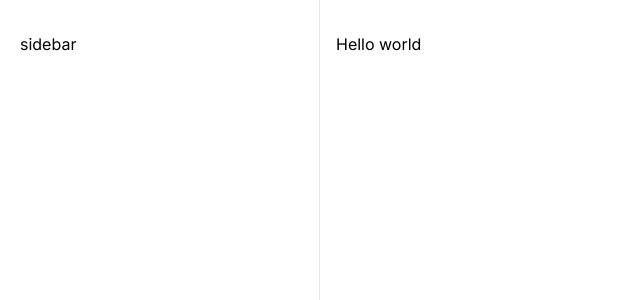
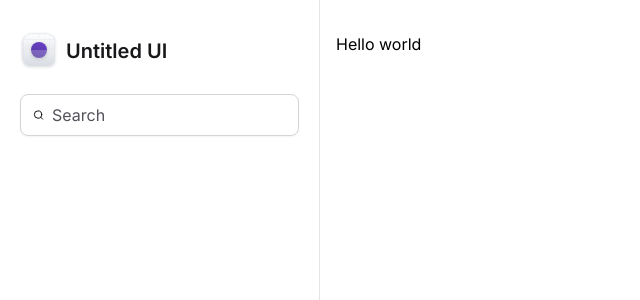
Before and after one commit to YonaraMirelly/tailwind-next, a Next.js app: page / in a window 1280 px wide. Shown: the top 300 px of the page, without its empty margins (0-640 px from the left). Built offline with nearby package versions, Linux system fonts and the light colour scheme.

Commit message:
Logo e Input de Busca

```diff
--- a/package.json
+++ b/package.json
@@ -9,6 +9,7 @@
     "lint": "next lint"
   },
   "dependencies": {
+    "lucide-react": "^0.312.0",
     "next": "14.1.0",
     "react": "^18",
     "react-dom": "^18"
--- /dev/null
+++ b/src/app/components/Sidebar/Logo.tsx
@@ -0,0 +1,212 @@
+
+
+export function Logo() {
+  return (
+    <strong className="flex items-center gap-2 text-xl font-semibold text-zinc-900">
+      <svg
+        width={38}
+        height={38}
+        viewBox="0 0 38 38"
+        fill="none"
+        xmlns="http://www.w3.org/2000/svg"
+
+      >
+        <g filter="url(#filter0_dd_13991_307)">
+          <g clipPath="url(#clip0_13991_307)">
+            <rect x={3} y={2} width={32} height={32} rx={8} fill="#fff" />
+            <rect
+              x={3}
+              y={2}
+              width={32}
+              height={32}
+              rx={8}
+              fill="url(#paint0_linear_13991_307)"
+            />
+            <path
+              fillRule="evenodd"
+              clipRule="evenodd"
+              d="M19 4.039c-7.71 0-13.961 6.25-13.961 13.961 0 7.71 6.25 13.961 13.961 13.961 7.71 0 13.961-6.25 13.961-13.961 0-7.71-6.25-13.961-13.961-13.961zM4.961 18c0-7.753 6.286-14.039 14.039-14.039S33.039 10.247 33.039 18 26.753 32.039 19 32.039 4.961 25.753 4.961 18z"
+              fill="#D0D5DD"
+            />
+            <path
+              fillRule="evenodd"
+              clipRule="evenodd"
+              d="M19 14.078a3.922 3.922 0 100 7.845 3.922 3.922 0 000-7.845zM15 18a4 4 0 118 0 4 4 0 01-8 0z"
+              fill="#D0D5DD"
+            />
+            <path
+              fillRule="evenodd"
+              clipRule="evenodd"
+              d="M19 15.32a2.68 2.68 0 100 5.36 2.68 2.68 0 000-5.36zM16.243 18a2.757 2.757 0 115.514 0 2.757 2.757 0 01-5.514 0z"
+              fill="#D0D5DD"
+            />
+            <path d="M18.961 2h.078v32h-.078V2z" fill="#D0D5DD" />
+            <path d="M35 17.96v.079H3v-.078h32z" fill="#D0D5DD" />
+            <path
+              d="M29.602 2h.078v32h-.078V2zM13.64 2h.078v32h-.077V2zM24.282 2h.077v32h-.077V2zM8.32 2h.078v32H8.32V2z"
+              fill="#D0D5DD"
+            />
+            <path
+              d="M35 28.602v.077H3v-.077h32zM35 12.64v.078H3v-.077h32zM35 23.281v.078H3v-.078h32zM35 7.32v.078H3V7.32h32z"
+              fill="#D0D5DD"
+            />
+            <g filter="url(#filter1_dd_13991_307)">
+              <circle
+                cx={19}
+                cy={18}
+                r={8}
+                fill="url(#paint1_linear_13991_307)"
+              />
+            </g>
+            <g filter="url(#filter2_b_13991_307)">
+              <path
+                d="M3 18h32v3.2c0 4.48 0 6.72-.872 8.432a8 8 0 01-3.496 3.496C28.92 34 26.68 34 22.2 34h-6.4c-4.48 0-6.72 0-8.432-.872a8 8 0 01-3.496-3.496C3 27.92 3 25.68 3 21.2V18z"
+                fill="#fff"
+                fillOpacity={0.2}
+              />
+            </g>
+          </g>
+          <rect
+            x={3.15}
+            y={2.15}
+            width={31.7}
+            height={31.7}
+            rx={7.85}
+            stroke="#D0D5DD"
+            strokeWidth={0.3}
+          />
+        </g>
+        <defs>
+          <filter
+            id="filter0_dd_13991_307"
+            x={0}
+            y={0}
+            width={38}
+            height={38}
+            filterUnits="userSpaceOnUse"
+            colorInterpolationFilters="sRGB"
+          >
+            <feFlood floodOpacity={0} result="BackgroundImageFix" />
+            <feColorMatrix
+              in="SourceAlpha"
+              values="0 0 0 0 0 0 0 0 0 0 0 0 0 0 0 0 0 0 127 0"
+              result="hardAlpha"
+            />
+            <feOffset dy={1} />
+            <feGaussianBlur stdDeviation={1} />
+            <feColorMatrix values="0 0 0 0 0.0627451 0 0 0 0 0.0941176 0 0 0 0 0.156863 0 0 0 0.06 0" />
+            <feBlend
+              in2="BackgroundImageFix"
+              result="effect1_dropShadow_13991_307"
+            />
+            <feColorMatrix
+              in="SourceAlpha"
+              values="0 0 0 0 0 0 0 0 0 0 0 0 0 0 0 0 0 0 127 0"
+              result="hardAlpha"
+            />
+            <feOffset dy={1} />
+            <feGaussianBlur stdDeviation={1.5} />
+            <feColorMatrix values="0 0 0 0 0.0627451 0 0 0 0 0.0941176 0 0 0 0 0.156863 0 0 0 0.1 0" />
+            <feBlend
+              in2="effect1_dropShadow_13991_307"
+              result="effect2_dropShadow_13991_307"
+            />
+            <feBlend
+              in="SourceGraphic"
+              in2="effect2_dropShadow_13991_307"
+              result="shape"
+            />
+          </filter>
+          <filter
+            id="filter1_dd_13991_307"
+            x={8}
+            y={8}
+            width={22}
+            height={22}
+            filterUnits="userSpaceOnUse"
+            colorInterpolationFilters="sRGB"
+          >
+            <feFlood floodOpacity={0} result="BackgroundImageFix" />
+            <feColorMatrix
+              in="SourceAlpha"
+              values="0 0 0 0 0 0 0 0 0 0 0 0 0 0 0 0 0 0 127 0"
+              result="hardAlpha"
+            />
+            <feOffset dy={1} />
+            <feGaussianBlur stdDeviation={1} />
+            <feColorMatrix values="0 0 0 0 0.0627451 0 0 0 0 0.0941176 0 0 0 0 0.156863 0 0 0 0.06 0" />
+            <feBlend
+              in2="BackgroundImageFix"
+              result="effect1_dropShadow_13991_307"
+            />
+            <feColorMatrix
+              in="SourceAlpha"
+              values="0 0 0 0 0 0 0 0 0 0 0 0 0 0 0 0 0 0 127 0"
+              result="hardAlpha"
+            />
+            <feOffset dy={1} />
+            <feGaussianBlur stdDeviation={1.5} />
+            <feColorMatrix values="0 0 0 0 0.0627451 0 0 0 0 0.0941176 0 0 0 0 0.156863 0 0 0 0.1 0" />
+            <feBlend
+              in2="effect1_dropShadow_13991_307"
+              result="effect2_dropShadow_13991_307"
+            />
+            <feBlend
+              in="SourceGraphic"
+              in2="effect2_dropShadow_13991_307"
+              result="shape"
+            />
+          </filter>
+          <filter
+            id="filter2_b_13991_307"
+            x={-2}
+            y={13}
+            width={42}
+            height={26}
+            filterUnits="userSpaceOnUse"
+            colorInterpolationFilters="sRGB"
+          >
+            <feFlood floodOpacity={0} result="BackgroundImageFix" />
+            <feGaussianBlur in="BackgroundImageFix" stdDeviation={2.5} />
+            <feComposite
+              in2="SourceAlpha"
+              operator="in"
+              result="effect1_backgroundBlur_13991_307"
+            />
+            <feBlend
+              in="SourceGraphic"
+              in2="effect1_backgroundBlur_13991_307"
+              result="shape"
+            />
+          </filter>
+          <linearGradient
+            id="paint0_linear_13991_307"
+            x1={19}
+            y1={2}
+            x2={19}
+            y2={34}
+            gradientUnits="userSpaceOnUse"
+          >
+            <stop stopColor="#fff" />
+            <stop offset={1} stopColor="#D0D5DD" />
+          </linearGradient>
+          <linearGradient
+            id="paint1_linear_13991_307"
+            x1={15}
+            y1={26}
+            x2={23}
+            y2={10}
+            gradientUnits="userSpaceOnUse"
+          >
+            <stop stopColor="#53389E" />
+            <stop offset={1} stopColor="#6941C6" />
+          </linearGradient>
+          <clipPath id="clip0_13991_307">
+            <rect x={3} y={2} width={32} height={32} rx={8} fill="#fff" />
+          </clipPath>
+        </defs>
+      </svg>
+      <span>Untitled UI</span>
+    </strong>
+  )
+}
--- /dev/null
+++ b/src/app/components/Sidebar/index.tsx
@@ -0,0 +1,15 @@
+import { Logo } from "./Logo"
+import { Search } from 'lucide-react'
+export function Sidebar(){
+  return (
+    <aside className="border-r border-zinc-200 px-5 py-8 space-y-6">
+      <Logo />
+
+      <div className="flex w-full items-center gap-2 rounded-lg border border-zinc-300 px-3 py-2 shadow-sm">
+        <Search className="h-5 w-5 tex-zinc-500"/>
+        <input className="flex-1 border-0 bg-transparent p-0 text-zinc-900 placeholder-zinc-600"
+        placeholder="Search" />
+      </div>
+    </aside>
+  )
+}
--- a/src/app/layout.tsx
+++ b/src/app/layout.tsx
@@ -1,6 +1,7 @@
 import type { Metadata } from "next";
 import { Inter } from "next/font/google";
 import "./globals.css";
+import { Sidebar } from "./components/Sidebar";
 
 const inter = Inter({ subsets: ["latin"] });
 
@@ -18,7 +19,7 @@
     <html lang="en">
       <body className={inter.className}>
         <div className="grid min-h-screen grid-cols-app">
-          <aside className="border-r border-zinc-200 px-5 py-8">sidebar </aside>
+          <Sidebar />
 
 
           <main className="px-4 pb-12 pt-8">
```
Also changed, not shown: 1 other file (tests, documents, lock files or other folders).
